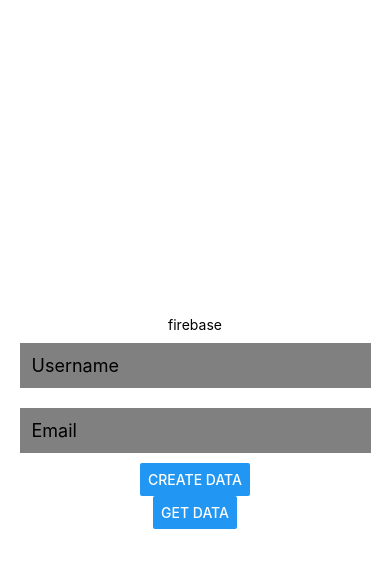
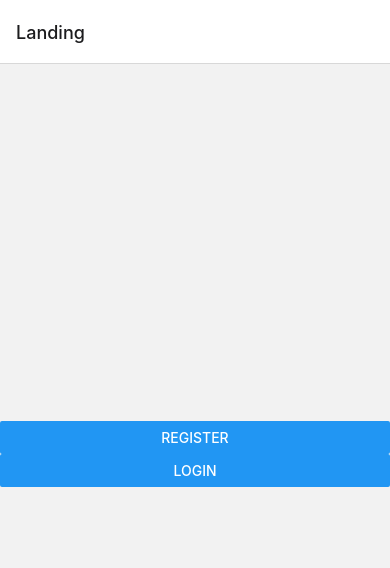
Before and after one commit to miles-akio/CECS443-MusicLoversApplication, a React Native app: screen / in a window 390 px wide. Shown: the top 568 px of the page. Built offline with nearby package versions, Linux system fonts and the light colour scheme.

Commit message:
Navigation set up this will overide the current UI that we have (Note Firebase not currently linked with this update)

```diff
--- a/App.js
+++ b/App.js
@@ -1,115 +1,23 @@
-import { StatusBar } from 'expo-status-bar';
-import { Button, StyleSheet, Text, View, button, Pressable, TextInput } from 'react-native';
+// In App.js in a new project
 
-// Import the functions you need from the SDKs you need
-import { initializeApp } from "firebase/app";
-// TODO: Add SDKs for Firebase products that you want to use
-// https://firebase.google.com/docs/web/setup#available-libraries
-import { getAuth, onAuthStateChanged, User } from 'firebase/auth';
+import * as React from 'react';
+import { View, Text } from 'react-native';
 
-import { getDatabase, ref, set, update, onValue, remove, get, child } from "firebase/database";
-import { useState } from 'react';
+import { NavigationContainer } from '@react-navigation/native';
+import { createNativeStackNavigator } from '@react-navigation/native-stack';
 
-// Your web app's Firebase configuration
-const firebaseConfig = {
-  apiKey: "AIzaSyAq3F_9cn_1tJnNP1S3Soao4TCc79dOwaE",
-  authDomain: "mind-bridge-a93eb.firebaseapp.com",
-  projectId: "mind-bridge-a93eb",
-  storageBucket: "mind-bridge-a93eb.appspot.com",
-  messagingSenderId: "1052298113718",
-  appId: "1:1052298113718:web:2f3f42634a541b55f7ac17"
-};
+import LandingScreen from './components/auth/Landing'
+import { createStackNavigator } from '@react-navigation/stack';
 
-// Initialize Firebase
-const app = initializeApp(firebaseConfig);
-const auth = getAuth();
-const db = getDatabase();
-
-export default function App() {
-
-
-  const [username, setName] = useState('');
-  const [email, setEmail] = useState('');
-  const [lastUserName, setLastUserName] = useState('');
-
-  function createData() {
-
-    set(ref(db, 'users/' + username), {
-      username: username,
-      email: email
-    }).then(() => {
-      // Data saved successfully!
-      alert('data created!');
-  })
-      .catch((error) => {
-          // The write failed...
-          alert(error);
-      });
+const Stack = createStackNavigator();
+function App() {
+  return (
+    <NavigationContainer>
+      <Stack.Navigator initialRouteName="Landing">
+      <Stack.Screen name ="Landing" component = {LandingScreen} options={{headerShown:true}}/>
+      </Stack.Navigator>
+    </NavigationContainer>
+  );
 }
 
-  function getData() {
-    const dbRef = ref(getDatabase());
-    get(child(dbRef, `users/${username}`)).then((snapshot) => {
-    if (snapshot.exists()) {
-      var data = snapshot.val()
-      console.log(data);
-      alert('data: ' + JSON.stringify(data))
-    } else {
-      console.log("No data available");
-    }
-    }).catch((error) => {
-      console.error(error);
-    });
-  }
-
-
-  return (
-
-  <View style={styles.container}>
-      <Text>firebase</Text>
-      <TextInput value={username}
-      onChangeText={(username) => {
-          setName(username)
-          setLastUserName(username) // add this line
-        }
-      }
-      placeholder='Username' style={styles.TextBoxes}></TextInput>
-      <TextInput value={email} onChangeText={(email) => {setEmail(email)}} placeholder='Email' style={styles.TextBoxes}></TextInput>
-      <Button title='create data' onPress={createData}></Button>
-      <Button title='get data' onPress={getData}></Button>
-    </View>
-  );
-
-}
-
-
-const styles = StyleSheet.create({
-  container: {
-    flex: 1,
-    backgroundColor: '#fff',
-    alignItems: 'center',
-    justifyContent: 'center',
-  },
-  button:{
-    marginTop: 10,
-    marginBottom: 10,
-    height: 47,
-    borderRadius:5,
-    backgroundColor: '#788ecc',
-    width:200,
-    alignItems:'center',
-    justifyContent:'center',
- },
- buttonText:{
-    color:'white',
-    fontSize:15,
- },
- TextBoxes: {
-  width:'90%',
-  fontSize:18,
-  padding:12,
-  backgroundColor:'grey',
-  marginVertical:10,
-}
-
-});
+export default App;
--- /dev/null
+++ b/components/auth/Landing.js
@@ -0,0 +1,19 @@
+import React from 'react'
+import { Text, Button, View } from 'react-native'
+
+export default function Landing(navigation) {
+  return (
+
+    <View style={{flex:1, justifyContent: 'center'}}>
+      <Button
+        title = "Register"
+        onPress={()=> navigation.navigate("Register")}/>
+
+      <Button
+        title = "Login"
+        onPress={()=> navigation.navigate("Login")}/>
+
+    </View>
+
+  )
+}
```
Also changed, not shown: components/auth/Register.js (added, +22 -0 lines), package.json (+7 -1 lines), 1 other file (tests, documents, lock files or other folders).
